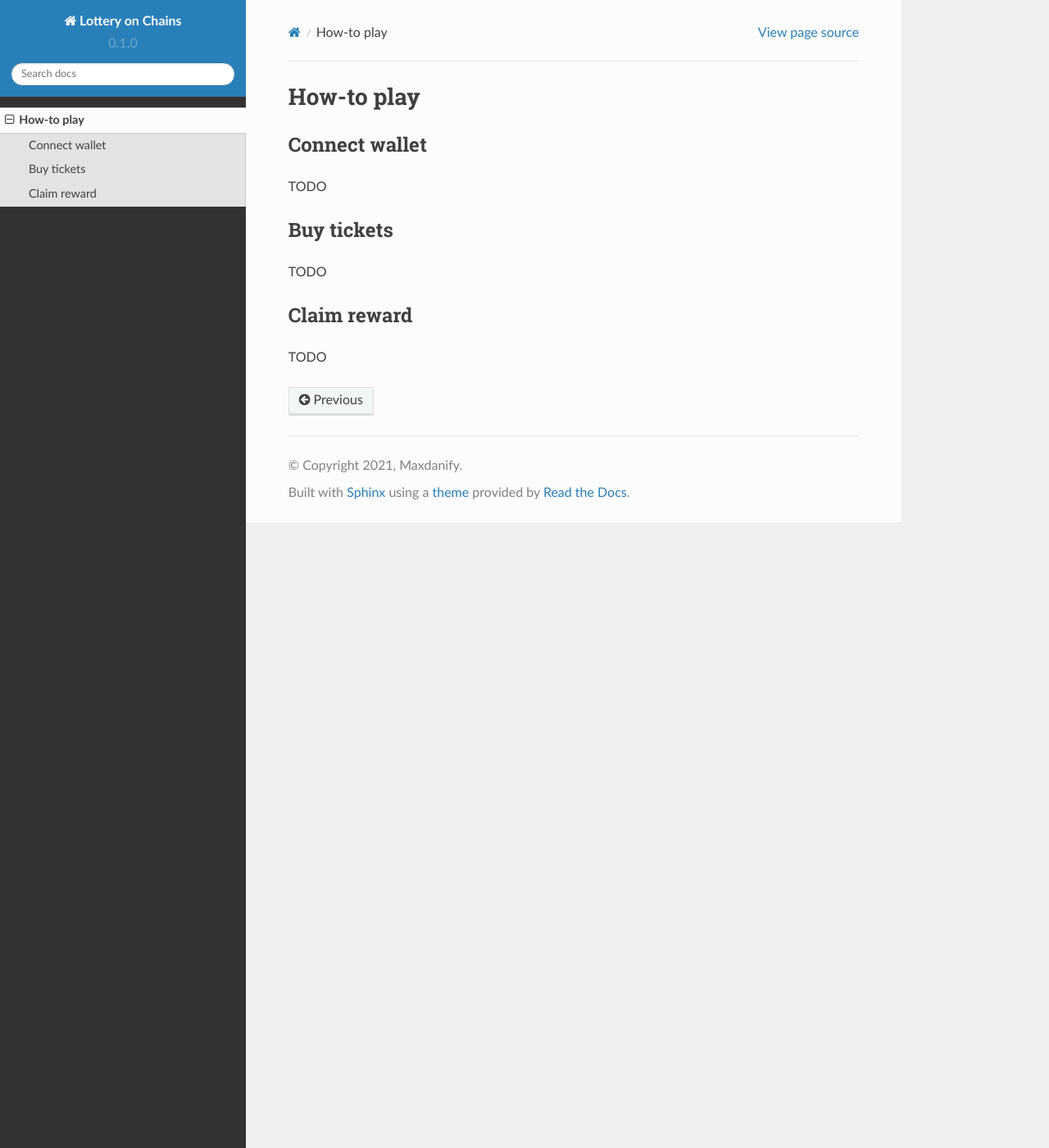
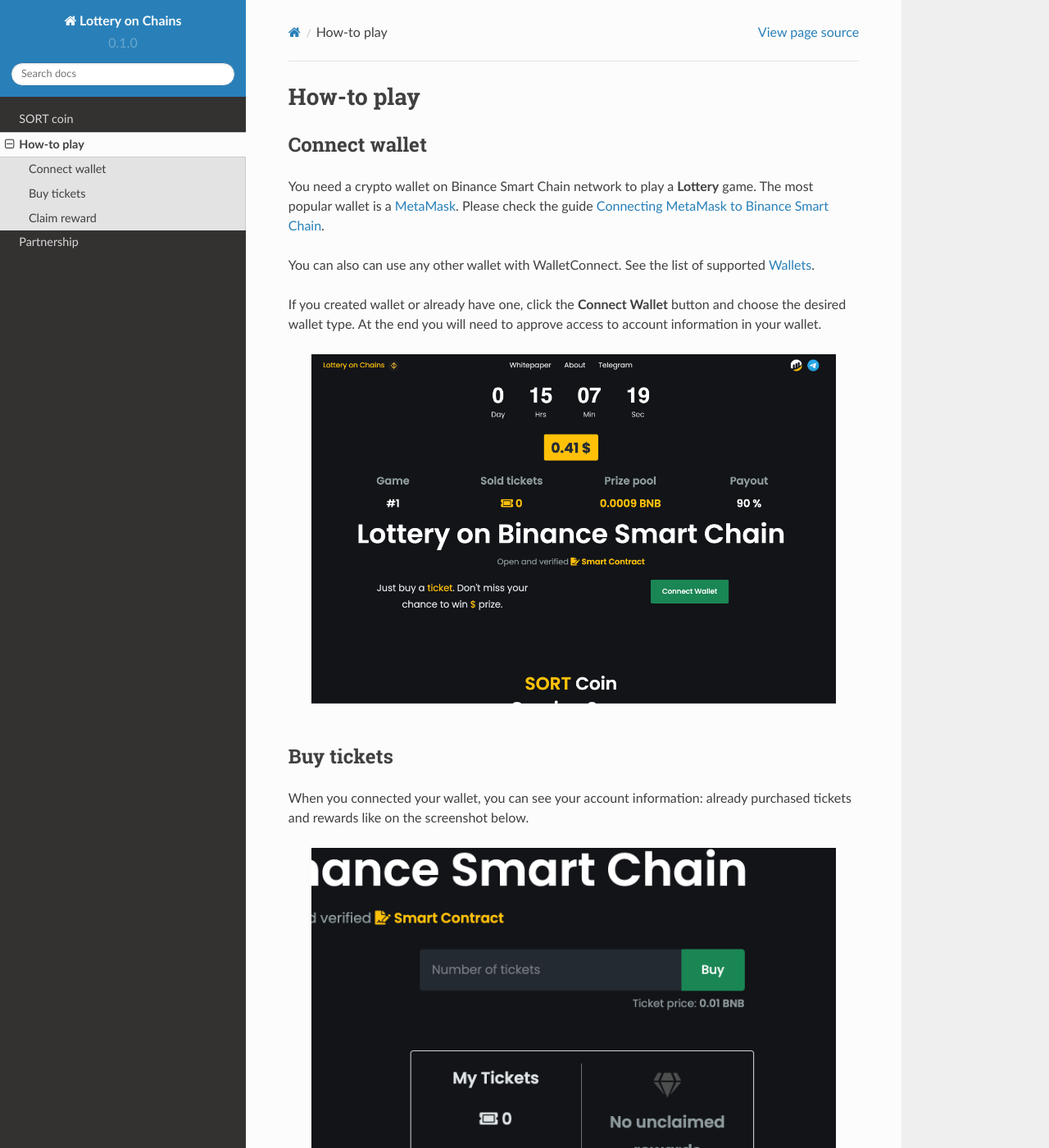
Before and after one commit to mdanilov/lottery-dapp-docs, a Sphinx documentation site: the page built from docs/source/usage.rst, in a window 1280 px wide and 1400 px high. Shown: the whole window at 82% size. Built offline with Sphinx 7.4.7 and the Read the Docs theme 2.0.0, drawn with Linux system fonts in a browser that asks for light colours; some of the changed text lies outside the part shown.

Commit message:
Update docs with SORT coin

```diff
--- a/docs/source/usage.rst
+++ b/docs/source/usage.rst
@@ -6,12 +6,60 @@
 Connect wallet
 --------------
 
-TODO
+You need a crypto wallet on Binance Smart Chain network to play a **Lottery** game.
+The most popular wallet is a `MetaMask <https://https://metamask.io//>`_. Please check the guide
+`Connecting MetaMask to Binance Smart Chain <https://academy.binance.com/en/articles/connecting-metamask-to-binance-smart-chain>`_.
+
+You can also can use any other wallet with WalletConnect.
+See the list of supported `Wallets <https://registry.walletconnect.org/wallets>`_.
+
+If you created wallet or already have one, click the **Connect Wallet** button and choose the desired wallet type.
+At the end you will need to approve access to account information in your wallet.
+
+.. figure:: screenshots/connect.png
+  :width: 640
+  :align: center
+  :alt: Connect
+
+|
 
 Buy tickets
 -----------
 
-TODO
+When you connected your wallet, you can see your account information: already purchased tickets and
+rewards like on the screenshot below.
+
+.. figure:: screenshots/account.png
+  :width: 640
+  :align: center
+  :alt: Account
+
+|
+
+You can also buy tickets now. Make sure that you agree with ticket price displayed.
+
+1. To buy a ticket enter the amount of tickets you want to buy.
+You will see the estimated gas fee after your enter some value. Click the **Buy** button to start the transaction.
+
+   .. figure:: screenshots/buy-started.png
+      :width: 640
+      :align: center
+      :alt: Buy started
+
+2. At this step you need to confirm your transaction in a wallet. You may check the correctness of the gas
+fee and the spent amount.
+
+   .. figure:: screenshots/buy-processing.png
+      :width: 640
+      :align: center
+      :alt: Buy processing
+
+3. Once the transaction confirmed the amount of bought tickets will be reflected on your account balance.
+
+   .. figure:: screenshots/buy-finished.png
+      :width: 640
+      :align: center
+      :alt: Buy finished
 
 Claim reward
 ------------
```
Also changed, not shown: docs/source/coin.rst (added, +38 -0 lines), docs/source/index.rst (+5 -11 lines), docs/source/partner.rst (added, +18 -0 lines), docs/source/screenshots/account.png (added), docs/source/screenshots/buy-finished.png (added), docs/source/screenshots/buy-processing.png (added), docs/source/screenshots/buy-started.png (added), docs/source/screenshots/connect.png (added), docs/source/slides/slides.001.png, docs/source/slides/slides.002.png, docs/source/slides/slides.003.png (added), docs/source/slides/slides.004.png (added).
